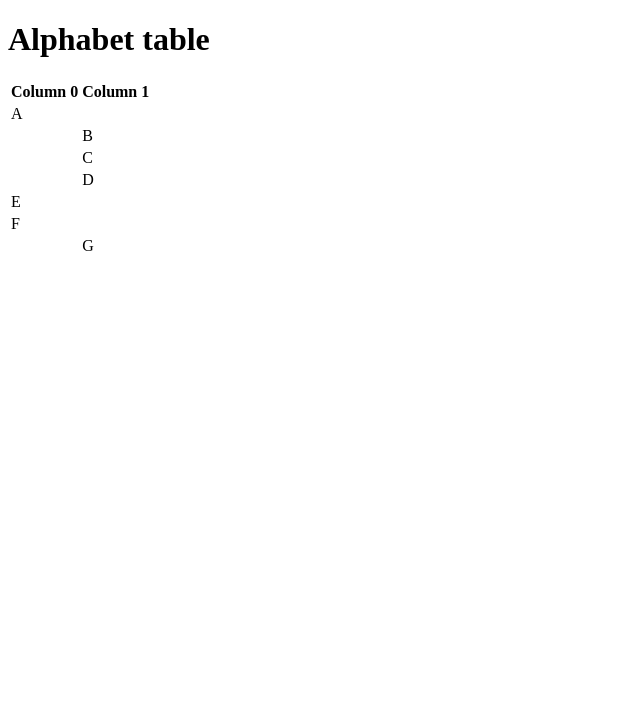
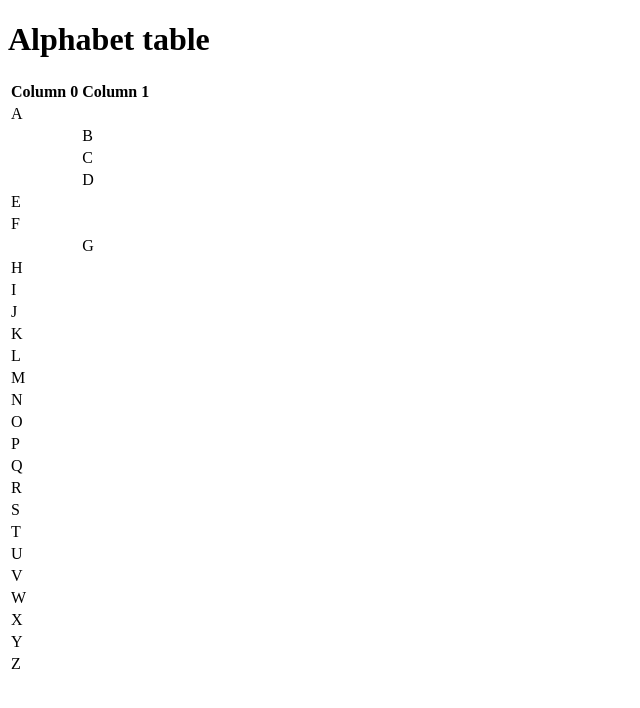
Before and after one commit to comp426-2022-fall/a01-davisatwell, a website: page public/index.html in a window 1280 px wide. Shown: the whole page, without its empty margins (0-640 px from the left). Drawn offline with Linux system fonts and the light colour scheme.

Commit message:
Update index.html

```diff
--- a/public/index.html
+++ b/public/index.html
@@ -37,61 +37,61 @@
     						<td></td><td>G</td>
   					</tr>
   					<tr>
-    						<td></td><td></td>
+						<td>H</td><td></td>
 				  	</tr>
 					<tr>
-                                                <td></td><td></td>
+						<td>I</td><td></td>
 				  	</tr>
 					<tr>
-                                                <td></td><td></td>
+						<td>J</td><td></td>
 				  	</tr>
 					<tr>
-                                                <td></td><td></td>
+						<td>K</td><td></td>
 				  	</tr>
 					<tr>
-                                                <td></td><td></td>
+						<td>L</td><td></td>
 				  	</tr>
 					<tr>
-                                                <td></td><td></td>
+						<td>M</td><td></td>
 				  	</tr>
 					<tr>
-                                                <td></td><td></td>
+						<td>N</td><td></td>
 				  	</tr>
 					<tr>
-                                                <td></td><td></td>
+						<td>O</td><td></td>
 				  	</tr>
 					<tr>
-                                                <td></td><td></td>
+						<td>P</td><td></td>
 				  	</tr>
 					<tr>
-                                                <td></td><td></td>
+						<td>Q</td><td></td>
 				  	</tr>
 					<tr>
-                                                <td></td><td></td>
+						<td>R</td><td></td>
 				  	</tr>
 					<tr>
-                                                <td></td><td></td>
+						<td>S</td><td></td>
 				  	</tr>
 					<tr>
-                                                <td></td><td></td>
+						<td>T</td><td></td>
 				  	</tr>
 					<tr>
-                                                <td></td><td></td>
+						<td>U</td><td></td>
 				  	</tr>
 					<tr>
-                                                <td></td><td></td>
+						<td>V</td><td></td>
 				  	</tr>
 					<tr>
-                                                <td></td><td></td>
+						<td>W</td><td></td>
 				  	</tr>
 					<tr>
-                                                <td></td><td></td>
+						<td>X</td><td></td>
 				  	</tr>
 					<tr>
-                                                <td></td><td></td>
+						<td>Y</td><td></td>
 				  	</tr>
 					<tr>
-                                                <td></td><td></td>
+						<td>Z</td><td></td>
 				  	</tr>
 
 				</tbody>
```
Lines whose indentation alone changed are shown as unchanged.
